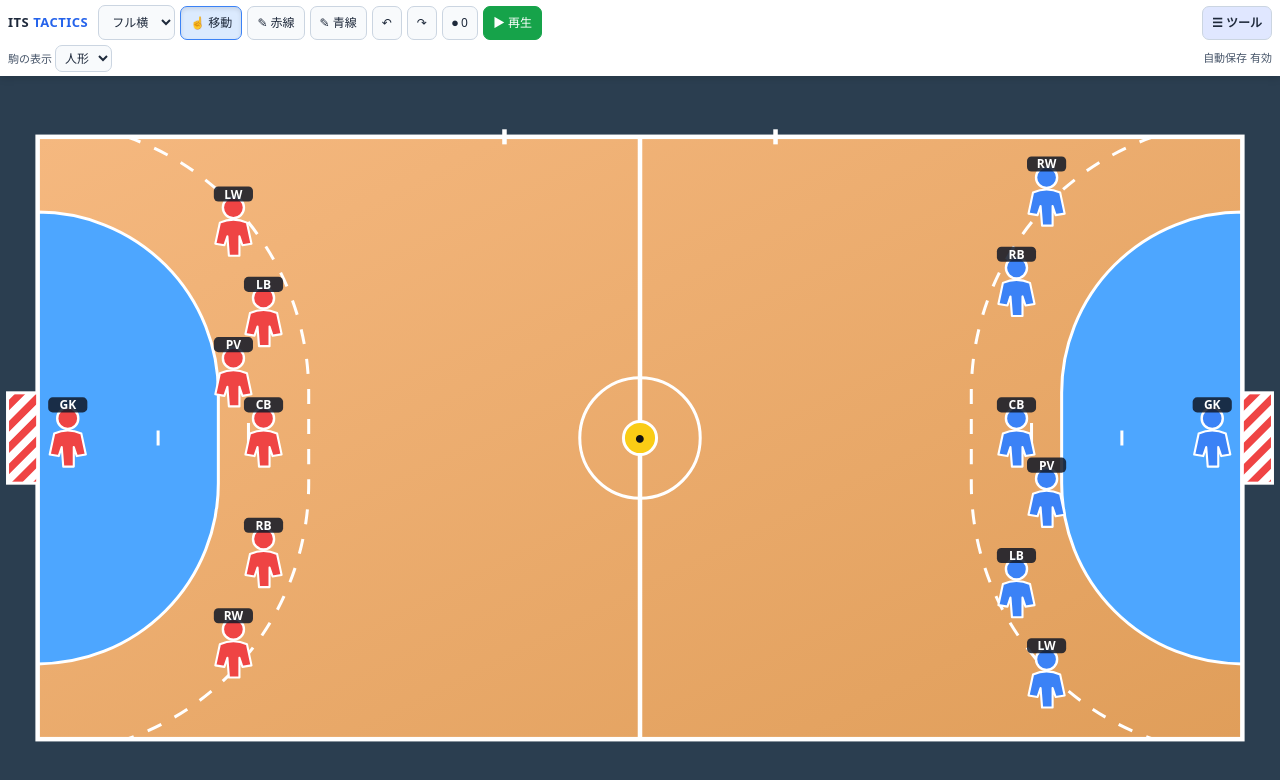
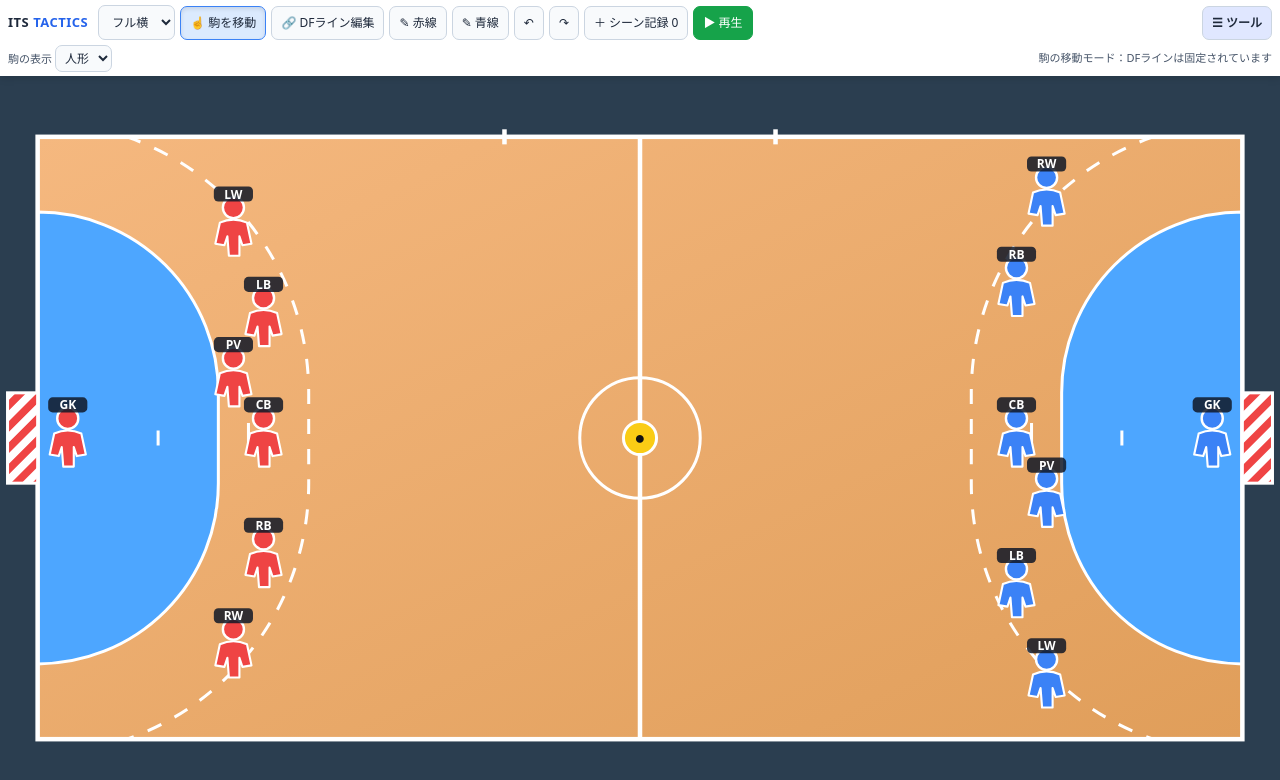
Before and after one commit to anobu1011aki-web/Coaching-Board, a plain HTML site: page index.html in a window 1280 px wide. Drawn offline with nearby package versions, Linux system fonts and the light colour scheme.

Commit message:
Revise button labels and add DF mode
Updated button labels for clarity and added a new mode for DF line editing.

```diff
--- a/index.html
+++ b/index.html
@@ -43,11 +43,11 @@
     <div class="primary-bar">
       <strong class="brand">ITS <span>TACTICS</span></strong>
       <select id="view-select" aria-label="コート"><option value="full-h">フル横</option><option value="full-v">フル縦</option><option value="half">ハーフ</option></select>
-      <button id="mode-move" class="tool-btn active">☝ 移動</button>
+      <button id="mode-move" class="tool-btn active">☝ 駒を移動</button><button id="mode-df" class="tool-btn">🔗 DFライン編集</button>
       <button id="mode-draw-red" class="tool-btn">✎ 赤線</button>
       <button id="mode-draw-blue" class="tool-btn">✎ 青線</button>
       <button id="undo-btn" title="戻す">↶</button><button id="redo-btn" title="やり直す">↷</button>
-      <button id="record-scene-btn" title="シーン記録">⏺ <span id="scene-count">0</span></button>
+      <button id="record-scene-btn" title="現在の配置をアニメーションの1コマとして保存">＋ シーン記録 <span id="scene-count">0</span></button>
       <button id="play-anim-btn" class="play-btn">▶ 再生</button>
       <button id="tools-toggle" aria-expanded="false" aria-controls="tools-panel">☰ ツール</button>
     </div>
@@ -202,14 +202,14 @@ function valid(s){return s&&['full-h','full-v','half'].includes(s.view)&&Array.i
 function view(){const v=state.view;$('view-select').value=v;['full-h','full-v','half'].forEach(k=>{$('court-'+k).style.display=k===v?'block':'none'});svg.setAttribute('viewBox',v==='full-h'?'-25 -15 850 430':v==='full-v'?'-15 -25 430 850':'-15 -25 430 440')}
 function el(tag,attrs={},parent){let n=document.createElementNS(NS,tag);Object.entries(attrs).forEach(([k,v])=>n.setAttribute(k,v));if(parent)parent.appendChild(n);return n}
 function render(){view();layer.replaceChildren();df.replaceChildren();draw.replaceChildren();for(const p of state.paths){el('path',{d:p.d,fill:'none',stroke:p.color==='red'?'#ef4444':'#3b82f6','stroke-width':p.style==='shot'?6:4,'stroke-dasharray':p.style==='pass'?'9 7':'', 'stroke-linecap':'round','stroke-linejoin':'round','marker-end':`url(#arrow-${p.color})`,opacity:'.85'},draw)}
- const groups={};for(const p of state.players.filter(p=>p.team==='df-node'))(groups[p.groupId]??=[]).push(p);for(const nodes of Object.values(groups)){if(nodes.length===2)el('line',{x1:nodes[0].x,y1:nodes[0].y,x2:nodes[1].x,y2:nodes[1].y,stroke:'#3b82f6','stroke-opacity':'.4','stroke-width':14,'stroke-linecap':'round'},df)}
- for(const p of state.players){const g=el('g',{'data-id':p.id,transform:`translate(${p.x} ${p.y})`,class:'piece-group',style:'cursor:grab'},layer);if(p.team==='df-node'){el('circle',{r:15,fill:'transparent'},g);el('circle',{r:5,fill:'#3b82f6',stroke:'white'},g)}else if(p.team==='cone'){el('path',{d:'M -10 10 L 0 -13 L 10 10 Z',fill:'#f97316',stroke:'white'},g)}else if(p.team==='marker'){el('circle',{r:12,fill:'#eab308',stroke:'white'},g)}else{const ball=p.team==='ball',person=!ball&&$('piece-style').value==='person',fill=ball?'#facc15':p.team==='A'?'#ef4444':'#3b82f6';if(person){el('circle',{cx:0,cy:-13,r:7,fill,stroke:'white','stroke-width':1.6},g);el('path',{d:'M -9 -3 Q 0 -7 9 -3 L 12 11 L 6 12 L 4 6 L 4 19 L -3 19 L -4 6 L -6 12 L -12 11 Z',fill,stroke:'white','stroke-width':1.4,'stroke-linejoin':'round'},g);el('rect',{x:-13,y:-27,width:26,height:10,rx:3,fill:'#111827',opacity:'.85'},g)}else{el('circle',{r:ball?11:16,fill,stroke:'white','stroke-width':2},g)}const t=el('text',{x:0,y:person?-19:4,'text-anchor':'middle',fill:person?'white':ball?'#111':'white','font-size':p.label.length>3?8:person?8:12,'font-weight':'bold','pointer-events':'none'},g);t.textContent=p.label} }
+ const groups={};for(const p of state.players.filter(p=>p.team==='df-node'))(groups[p.groupId]??=[]).push(p);for(const nodes of Object.values(groups)){if(nodes.length===2)el('line',{x1:nodes[0].x,y1:nodes[0].y,x2:nodes[1].x,y2:nodes[1].y,stroke:'#3b82f6','stroke-opacity':'.4','stroke-width':14,'stroke-linecap':'round','pointer-events':'none'},df)}
+ for(const p of state.players){const g=el('g',{'data-id':p.id,transform:`translate(${p.x} ${p.y})`,class:'piece-group',style:p.team==='df-node'?(mode==='df'?'cursor:grab':'pointer-events:none;opacity:.7'):'cursor:grab'},layer);if(p.team==='df-node'){el('circle',{r:15,fill:'transparent'},g);el('circle',{r:5,fill:'#3b82f6',stroke:'white'},g)}else if(p.team==='cone'){el('path',{d:'M -10 10 L 0 -13 L 10 10 Z',fill:'#f97316',stroke:'white'},g)}else if(p.team==='marker'){el('circle',{r:12,fill:'#eab308',stroke:'white'},g)}else{const ball=p.team==='ball',person=!ball&&$('piece-style').value==='person',fill=ball?'#facc15':p.team==='A'?'#ef4444':'#3b82f6';if(person){el('circle',{cx:0,cy:-13,r:7,fill,stroke:'white','stroke-width':1.6},g);el('path',{d:'M -9 -3 Q 0 -7 9 -3 L 12 11 L 6 12 L 4 6 L 4 19 L -3 19 L -4 6 L -6 12 L -12 11 Z',fill,stroke:'white','stroke-width':1.4,'stroke-linejoin':'round'},g);el('rect',{x:-13,y:-27,width:26,height:10,rx:3,fill:'#111827',opacity:'.85'},g)}else{el('circle',{r:ball?11:16,fill,stroke:'white','stroke-width':2},g)}const t=el('text',{x:0,y:person?-19:4,'text-anchor':'middle',fill:person?'white':ball?'#111':'white','font-size':p.label.length>3?8:person?8:12,'font-weight':'bold','pointer-events':'none'},g);t.textContent=p.label} }
  $('scene-count').textContent=state.scenes.length;$('undo-btn').disabled=!history.length;$('redo-btn').disabled=!future.length;
 }
 function pos(e){const pt=svg.createSVGPoint();pt.x=e.clientX;pt.y=e.clientY;const m=svg.getScreenCTM();if(!m)return{x:0,y:0};const q=pt.matrixTransform(m.inverse());return{x:q.x,y:q.y}}
 function bounds(p){const [w,h]=state.view==='full-h'?[800,400]:state.view==='full-v'?[400,800]:[400,400];return{x:Math.max(-22,Math.min(w+22,p.x)),y:Math.max(-22,Math.min(h+22,p.y))}}
-function setMode(m){mode=m;['move','draw-red','draw-blue'].forEach(x=>$('mode-'+x).classList.toggle('active',x===m));svg.style.cursor=m==='move'?'default':'crosshair'}
-svg.addEventListener('pointerdown',e=>{if(playing||e.button!==0)return;const target=e.target.closest?.('.piece-group');const p=target&&state.players.find(x=>x.id===target.dataset.id);if(mode==='move'&&!p)return;checkpoint();const at=pos(e);active={id:e.pointerId,start:at,moved:false,player:mode==='move'?p:null,offset:p?{x:at.x-p.x,y:at.y-p.y}:null,points:mode==='move'?null:[at]};svg.setPointerCapture(e.pointerId);e.preventDefault()});
+function setMode(m){mode=m;['move','df','draw-red','draw-blue'].forEach(x=>$('mode-'+x).classList.toggle('active',x===m));svg.style.cursor=(m==='move'||m==='df')?'default':'crosshair';status(m==='df'?'DFライン端点を動かして選手に吸着させます':m==='move'?'駒の移動モード：DFラインは固定されています':'描画モード：線を描けます')}
+svg.addEventListener('pointerdown',e=>{if(playing||e.button!==0)return;const target=e.target.closest?.('.piece-group');const p=target&&state.players.find(x=>x.id===target.dataset.id);if(mode==='move'&&(!p||p.team==='df-node'))return;if(mode==='df'&&(!p||p.team!=='df-node'))return;checkpoint();const at=pos(e);active={id:e.pointerId,start:at,moved:false,player:(mode==='move'||mode==='df')?p:null,offset:p?{x:at.x-p.x,y:at.y-p.y}:null,points:(mode==='move'||mode==='df')?null:[at]};svg.setPointerCapture(e.pointerId);e.preventDefault()});
 svg.addEventListener('pointermove',e=>{if(!active||active.id!==e.pointerId)return;const at=pos(e);if(Math.hypot(at.x-active.start.x,at.y-active.start.y)>3)active.moved=true;if(active.player){const p=active.player,q=bounds({x:at.x-active.offset.x,y:at.y-active.offset.y});p.x=q.x;p.y=q.y;if(p.team==='df-node'){const near=state.players.filter(x=>['A','B'].includes(x.team)).map(x=>({p:x,d:Math.hypot(x.x-p.x,x.y-p.y)})).sort((a,b)=>a.d-b.d)[0];if(near&&near.d<36){p.x=near.p.x;p.y=near.p.y;p.bindTo=near.p.id}else p.bindTo=null}else state.players.filter(n=>n.team==='df-node'&&n.bindTo===p.id).forEach(n=>{n.x=p.x;n.y=p.y});render()}else{active.points.push(at);const color=mode==='draw-red'?'red':'blue';const d=active.points.map((q,i)=>`${i?'L':'M'} ${q.x.toFixed(1)} ${q.y.toFixed(1)}`).join(' ');const prev=draw.querySelector('[data-preview]');if(prev)prev.remove();el('path',{'data-preview':'1',d,fill:'none',stroke:color==='red'?'#ef4444':'#3b82f6','stroke-width':4,'stroke-linecap':'round'},draw)}e.preventDefault()});
 function endPointer(e,cancel=false){if(!active||active.id!==e.pointerId)return;const a=active;active=null;try{svg.releasePointerCapture(e.pointerId)}catch{}if(cancel){apply(history.pop());return}if(a.player){if(!a.moved&&a.player.team!=='ball'&&!['cone','marker','df-node'].includes(a.player.team)){history.pop();openModal(a.player.id);return}if(a.player.team==='df-node'){const nearest=state.players.filter(p=>['A','B'].includes(p.team)).map(p=>({p,d:Math.hypot(p.x-a.player.x,p.y-a.player.y)})).sort((a,b)=>a.d-b.d)[0];if(nearest&&nearest.d<36){a.player.bindTo=nearest.p.id;a.player.x=nearest.p.x;a.player.y=nearest.p.y}}}else if(a.points.length>1){state.paths.push({d:a.points.map((q,i)=>`${i?'L':'M'} ${q.x.toFixed(1)} ${q.y.toFixed(1)}`).join(' '),color:mode==='draw-red'?'red':'blue',style:$('line-style').value})}else{history.pop();render();return}commit()}
 svg.addEventListener('pointerup',e=>endPointer(e));svg.addEventListener('pointercancel',e=>endPointer(e,true));
@@ -226,7 +226,7 @@ function exportJSON(){download(new Blob([JSON.stringify({format:'ITS-HB-V2',...s
 function exportPNG(){const copy=svg.cloneNode(true);copy.setAttribute('xmlns',NS);copy.setAttribute('width',state.view==='full-h'?1200:800);copy.setAttribute('height',state.view==='full-v'?1600:state.view==='full-h'?645:880);const xml=new XMLSerializer().serializeToString(copy);const img=new Image(),url=URL.createObjectURL(new Blob([xml],{type:'image/svg+xml'}));img.onload=()=>{const c=document.createElement('canvas');c.width=img.width;c.height=img.height;const ctx=c.getContext('2d');ctx.drawImage(img,0,0);c.toBlob(b=>{if(b)download(b,'handball-tactics-v2.png');else alert('PNG出力に失敗しました')},'image/png');URL.revokeObjectURL(url)};img.onerror=()=>{URL.revokeObjectURL(url);alert('画像変換に失敗しました')};img.src=url}
 function template(kind){if(!kind||playing)return;checkpoint();const v=state.view,w=v==='full-h'?800:400,h=v==='full-v'?800:400;const defenders=state.players.filter(p=>p.team==='B'&&p.label!=='GK');const positions=kind==='6-0'?[[-.34,.22],[-.2,.27],[-.07,.29],[.07,.29],[.2,.27],[.34,.22]]:kind==='5-1'?[[-.34,.22],[-.17,.27],[0,.29],[.17,.27],[.34,.22],[0,.47]]:[[-.32,.2],[0,.25],[.32,.2],[-.18,.44],[.18,.44],[0,.60]];if(kind==='7attack'){const g=state.players.find(p=>p.team==='A'&&p.label==='GK');if(g){g.label='7th';g.x=w*.5;g.y=h*.55}}else defenders.forEach((p,i)=>{const [dx,dy]=positions[i%positions.length];if(v==='full-h'){p.x=w*.76+dx*140;p.y=h*.5+dy*200-50}else{p.x=w*.5+dx*280;p.y=h*.23+dy*180}});commit();$('template-select').value=''}
 function bind(id,fn){$(id).addEventListener('click',fn)}
-bind('tools-toggle',()=>{const panel=$('tools-panel');panel.hidden=!panel.hidden;$('tools-toggle').setAttribute('aria-expanded',String(!panel.hidden))});$('piece-style').addEventListener('change',()=>{try{localStorage.setItem('its_hb_piece_style',$('piece-style').value)}catch{}render()});try{$('piece-style').value=localStorage.getItem('its_hb_piece_style')||'person'}catch{};bind('undo-btn',undo);bind('redo-btn',redo);bind('mode-move',()=>setMode('move'));bind('mode-draw-red',()=>setMode('draw-red'));bind('mode-draw-blue',()=>setMode('draw-blue'));
+bind('tools-toggle',()=>{const panel=$('tools-panel');panel.hidden=!panel.hidden;$('tools-toggle').setAttribute('aria-expanded',String(!panel.hidden))});$('piece-style').addEventListener('change',()=>{try{localStorage.setItem('its_hb_piece_style',$('piece-style').value)}catch{}render()});try{$('piece-style').value=localStorage.getItem('its_hb_piece_style')||'person'}catch{};bind('undo-btn',undo);bind('redo-btn',redo);bind('mode-move',()=>setMode('move'));bind('mode-df',()=>setMode('df'));bind('mode-draw-red',()=>setMode('draw-red'));bind('mode-draw-blue',()=>setMode('draw-blue'));
 for(const [id,t] of [['add-a-btn','A'],['add-b-btn','B'],['add-cone-btn','cone'],['add-marker-btn','marker'],['add-df-line-btn','df-node']])bind(id,()=>add(t));
 bind('clear-lines-btn',()=>{if(playing)return;checkpoint();state.paths=[];state.players=state.players.filter(p=>p.team!=='df-node');commit()});
 bind('reset-btn',()=>{if(playing)return;if(!confirm('現在の配置・描画・シーンを初期化しますか？（自動保存も更新されます）'))return;checkpoint();state.players=defaults(state.view);state.paths=[];state.scenes=[];commit()});
@@ -240,7 +240,7 @@ bind('save-btn',exportJSON);bind('load-btn',()=>$('load-file').click());$('load-
 bind('png-btn',exportPNG);bind('fullscreen-btn',()=>{if(!document.fullscreenElement)document.documentElement.requestFullscreen?.();else document.exitFullscreen?.()});
 window.addEventListener('keydown',e=>{if(['INPUT','SELECT','TEXTAREA'].includes(document.activeElement.tagName))return;if((e.ctrlKey||e.metaKey)&&e.key.toLowerCase()==='z'){e.preventDefault();e.shiftKey?redo():undo()}else if((e.ctrlKey||e.metaKey)&&e.key.toLowerCase()==='y'){e.preventDefault();redo()}});
 try{const saved=JSON.parse(localStorage.getItem(KEY));if(valid(saved))state={view:saved.view,players:saved.players,paths:saved.paths,scenes:saved.scenes,nextId:saved.nextId}}catch(e){status('保存データの読込に失敗')}
-render();window.__boardV2={getState:()=>clone(state),undo,redo,add,record:()=>$('record-scene-btn').click(),reset:()=>$('reset-btn').click()};
+setMode('move');render();window.__boardV2={getState:()=>clone(state),undo,redo,add,record:()=>$('record-scene-btn').click(),reset:()=>$('reset-btn').click()};
 })();
 </script>
 </body>
```
